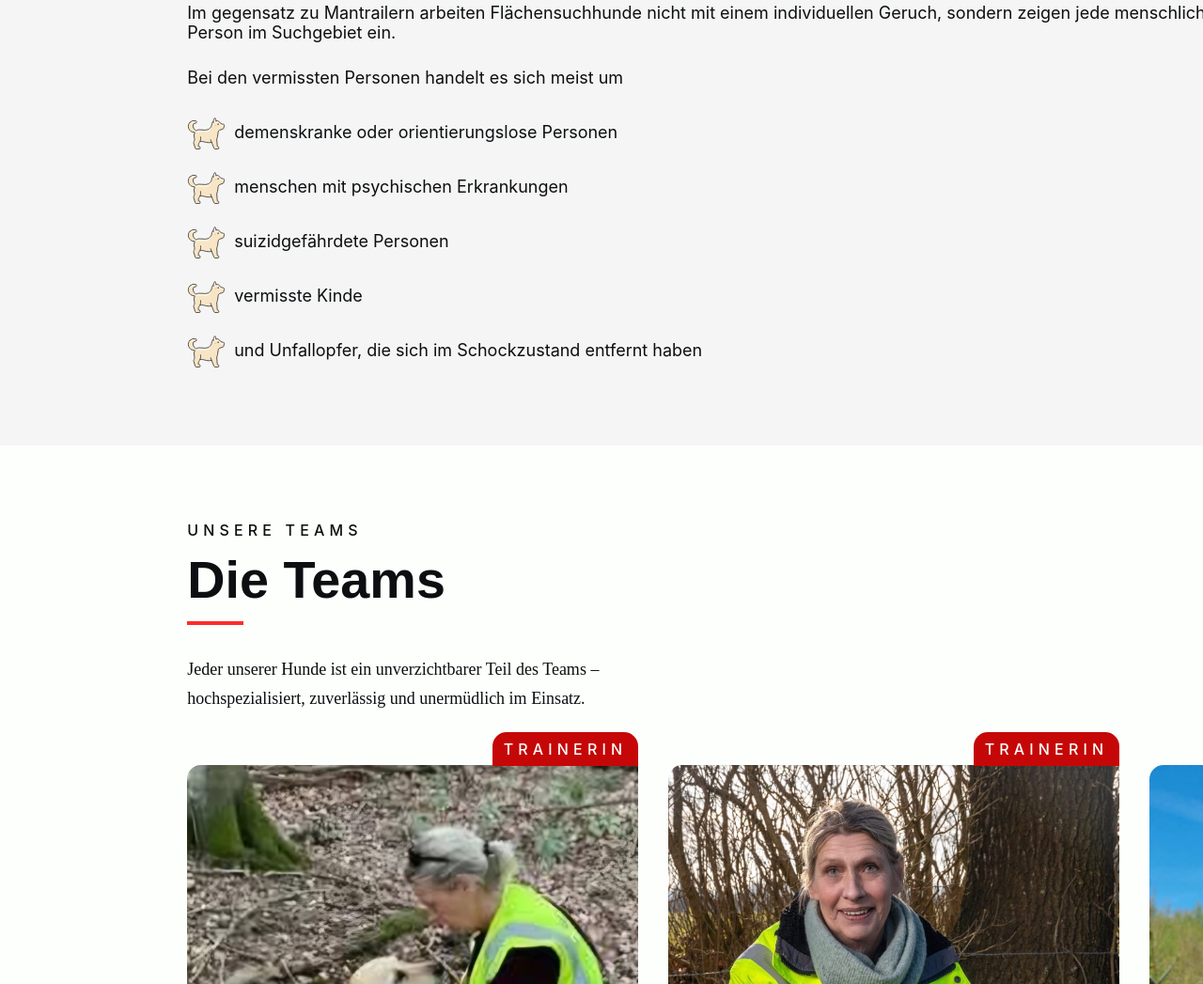
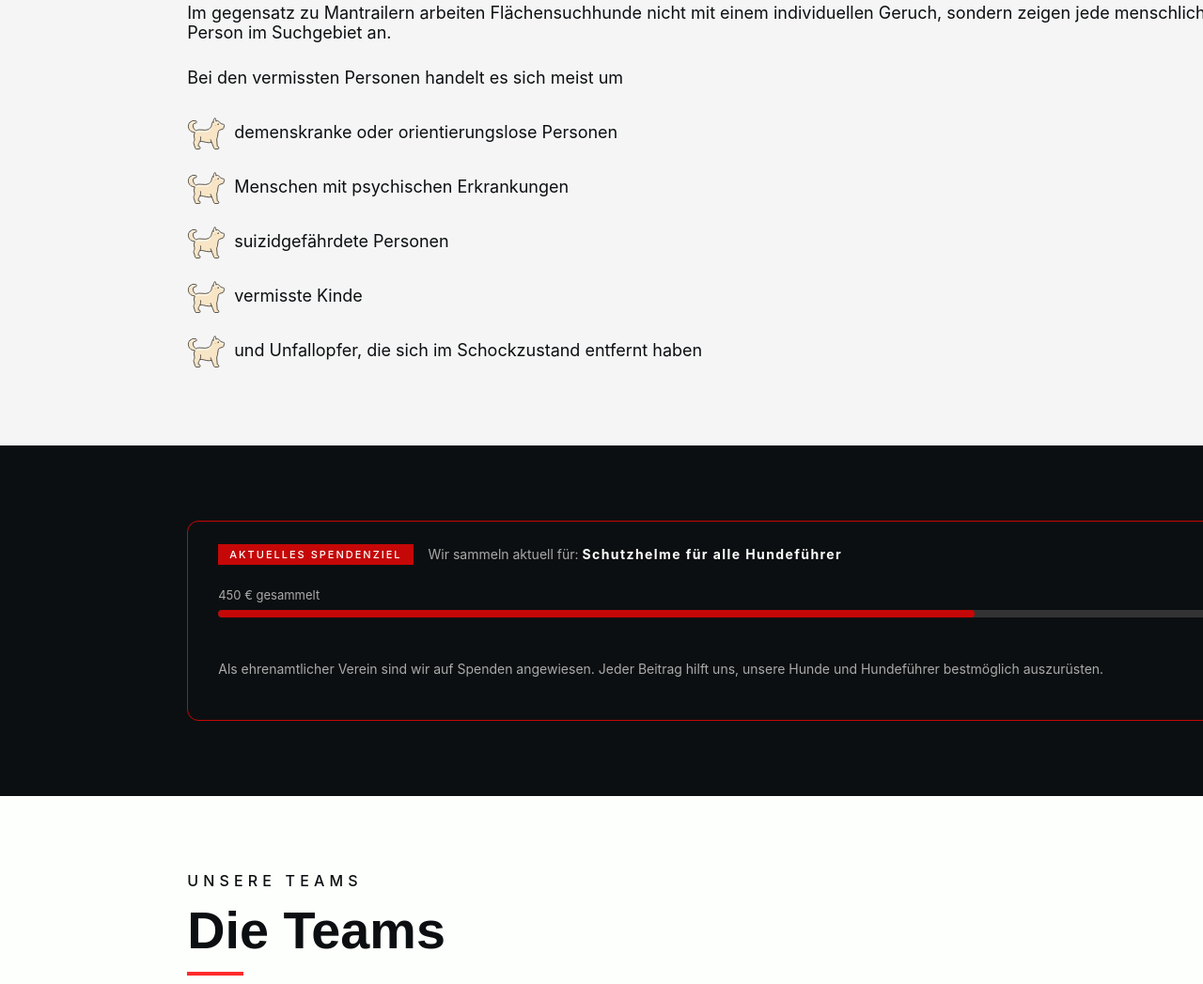
Before and after one commit to LPaulikat/lpaulikat.github.io, an Astro site: page / in a window 1280 px wide. Shown: the part 2654-3701 px from the top of the page at 94% size. Built offline with nearby package versions, Linux system fonts and the light colour scheme; Astro itself is replaced by a stand-in of ours; a web font is replaced by a local one.

Commit message:
added donation section fixed some typos

```diff
--- /dev/null
+++ b/src/components/Donation.astro
@@ -0,0 +1,108 @@
+---
+interface Props {
+    goal: string;
+    current: number;
+    target: number;
+    text: string;
+    paypalUrl: string;
+}
+const { goal, current, target, text, paypalUrl } = Astro.props;
+const percent = Math.round((current / target) * 100);
+---
+
+<section class="section-dark">
+    <div class="container">
+        <div class="donation-banner">
+            <div class="donation-top">
+                <span class="badge">Aktuelles Spendenziel</span>
+                <p class="goal-text">Wir sammeln aktuell für: <strong>{goal}</strong></p>
+            </div>
+            <div class="progress-wrap">
+                <div class="progress-labels">
+                    <span>{current} € gesammelt</span>
+                    <span>Ziel: {target} €</span>
+                </div>
+                <div class="progress-bar">
+                    <div class="progress-fill" style={`width: ${percent}%`}></div>
+                </div>
+            </div>
+            <div class="donation-bottom">
+                <p class="donation-text">{text}</p>
+                <a href={paypalUrl} target="_blank" rel="noopener noreferrer" class="btn btn-primary">
+                    Jetzt spenden
+                </a>
+            </div>
+        </div>
+    </div>
+</section>
+
+<style>
+    .donation-banner {
+        border: 1px solid var(--red-dark);
+        border-radius: 12px;
+        padding: 1.5rem 2rem;
+        display: flex;
+        flex-direction: column;
+        gap: 1.5rem;
+    }
+    .donation-top {
+        display: flex;
+        align-items: center;
+        gap: 1rem;
+        flex-wrap: wrap;
+    }
+    .badge {
+        background: var(--red-dark);
+        color: var(--white);
+        font-size: 11px;
+        letter-spacing: 2px;
+        text-transform: uppercase;
+        padding: 4px 12px;
+        font-weight: 500;
+        white-space: nowrap;
+    }
+    .goal-text {
+        color: #aaa;
+        font-size: 14px;
+        margin: 0;
+        strong {
+            color: var(--white);
+        }
+    }
+    .progress-wrap {
+        display: flex;
+        flex-direction: column;
+        gap: 0.5rem;
+    }
+    .progress-labels {
+        display: flex;
+        justify-content: space-between;
+        font-size: 13px;
+        color: #aaa;
+    }
+    .progress-bar {
+        background: #333;
+        border-radius: 99px;
+        height: 8px;
+        overflow: hidden;
+    }
+    .progress-fill {
+        background: var(--red-dark);
+        height: 100%;
+        border-radius: 99px;
+        transition: width 1s ease;
+    }
+    .donation-bottom {
+        display: flex;
+        align-items: center;
+        gap: 1rem;
+        flex-wrap: wrap;
+    }
+    .donation-text {
+        color: #aaa;
+        font-size: 14px;
+        margin: 0;
+        flex: 1;
+        min-width: 200px;
+    }
+</style>
--- a/src/data/about.json
+++ b/src/data/about.json
@@ -11,7 +11,7 @@
       "title": "Rettung ist unser Auftrag",
       "texts": [
         "Der Rescue Dogs Schleswig-Flensburg e.V. ist ein gemeinnütziger Verein, der sich der Ausbildung von Rettungshundeteams widmet. Im Einsatz arbeiten wir eng mit Behörden und Rettungsdiensten zusammen.",
-        "Unsere Teams sind rund um die Uhr einsatzbereit und können innerhalb kürzester Zeit ausrücken – ob bei der Suche nach vermissten Personen im Wald, in Trümmerlagen oder bei Großschadenslagen."
+        "Unsere Teams sind rund um die Uhr einsatzbereit und können innerhalb kürzester Zeit ausrücken – ob bei der Suche nach vermissten Personen im Wald, auf Wiesen sowie Firmen- und Industriegeländen ."
       ],
       "list": [
         {
--- a/src/data/area.json
+++ b/src/data/area.json
@@ -11,7 +11,7 @@
       "title": "Was ist ein Flächensuchhund?",
       "texts": [
         "Flächensuchhunde sind speziell ausgebildete Hunde, die weitläufige Gebiete wie Wälder, Wiesen, Firmen- und Industriegelände nach menschlichen Witterungen absuchen.",
-        "Im gegensatz zu Mantrailern arbeiten Flächensuchhunde nicht mit einem individuellen Geruch, sondern zeigen jede menschliche Person im Suchgebiet ein.",
+        "Im gegensatz zu Mantrailern arbeiten Flächensuchhunde nicht mit einem individuellen Geruch, sondern zeigen jede menschliche Person im Suchgebiet an.",
         "Bei den vermissten Personen handelt es sich meist um"
       ],
       "list": [
@@ -20,7 +20,7 @@
           "text": "",
           "listItems": [
             { "bold": "", "text": "demenskranke oder orientierungslose Personen" },
-            { "bold": "", "text": "menschen mit psychischen Erkrankungen" },
+            { "bold": "", "text": "Menschen mit psychischen Erkrankungen" },
             { "bold": "", "text": "suizidgefährdete Personen" },
             { "bold": "", "text": "vermisste Kinde" },
             { "bold": "", "text": "und Unfallopfer, die sich im Schockzustand entfernt haben" }
--- /dev/null
+++ b/src/data/donation.json
@@ -0,0 +1,7 @@
+{
+  "goal": "Schutzhelme für alle Hundeführer",
+  "current": 450,
+  "target": 800,
+  "text": "Als ehrenamtlicher Verein sind wir auf Spenden angewiesen. Jeder Beitrag hilft uns, unsere Hunde und Hundeführer bestmöglich auszurüsten.",
+  "paypalUrl": "https://www.paypal.com/donate/?hosted_button_id=DEINE_BUTTON_ID"
+}
--- a/src/pages/index.astro
+++ b/src/pages/index.astro
@@ -13,6 +13,8 @@ import teamData from "../data/teams.json";
 import galleryData from "../data/gallery.json";
 import heroData from "../data/hero.json";
 import imageData from "../data/image.json";
+import donationData from "../data/donation.json";
+import Donation from "../components/Donation.astro";
 ---
 
 <Layout>
@@ -20,6 +22,7 @@ import imageData from "../data/image.json";
     <About {...aboutData} />
     <Image images={imageData} />
     <About {...areaData} />
+    <Donation {...donationData} />
     <Teams {...teamData} />
     <About {...indicatorData} />
     <Gallery {...galleryData} />
```
Also changed, not shown: src/data/memberInfo.json (+5 -5 lines).
